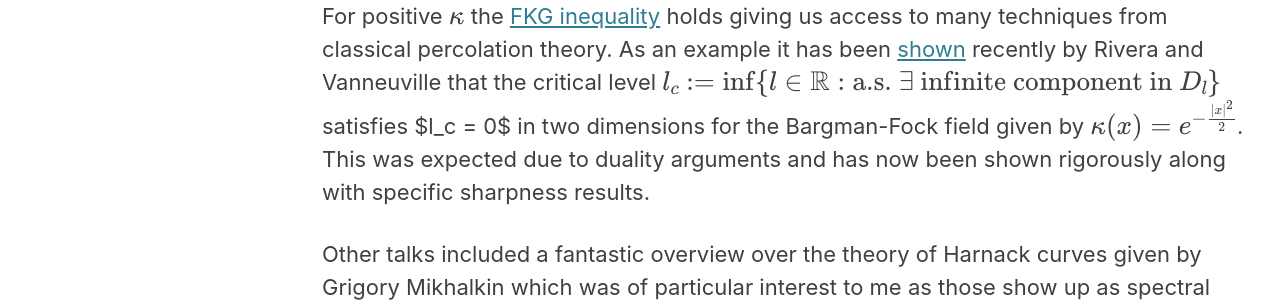
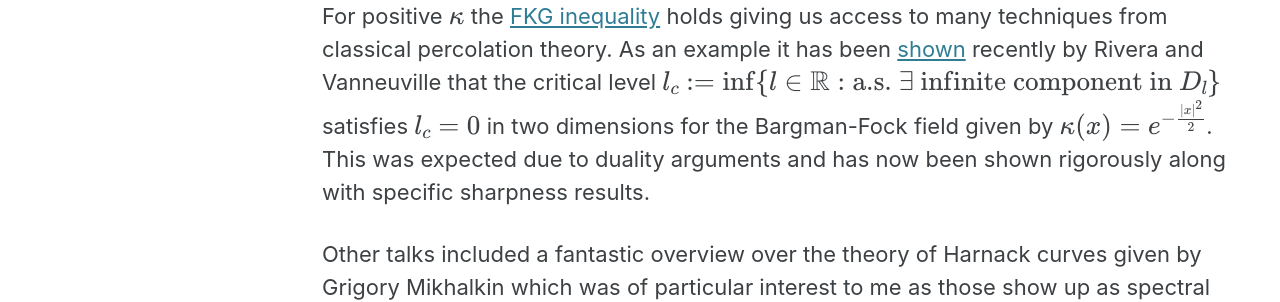
Before and after one commit to nikolaibobenko/nikolaibobenko.github.io, a Jekyll site: the page built from _talks/2021-02-WorkshopOnStatisticalPhysics.md, in a window 1280 px wide. Shown: the part 455-757 px from the top of the page. Built offline with Jekyll 4.4.1, drawn with Linux system fonts in a browser that asks for light colours; cached includes are drawn as plain includes; formulas are drawn with MathJax 3.

Commit message:
typesetting fix

```diff
--- a/_talks/2021-02-WorkshopOnStatisticalPhysics.md
+++ b/_talks/2021-02-WorkshopOnStatisticalPhysics.md
@@ -11,7 +11,7 @@ tags: conference
 
 I just returned from the annual Workshop on Statistical Physics in Les Diablerets. Of course due to COVID restrictions it was held with very few in place participants which is regrettable but also allowed for some nice collaboration and intimate lectures with helpful discussions.
 
-The topics discussed covered nodal domains of solutions to the Helmholtz equation and a probabilitic version of that given by appropriate Gaussian fields. For centered, stationary, continuous Gaussian fields defined by their covariance function $$\kappa(x) = \mathbb{E}[f(0)f(x)]$$ one is interested in the question of percolation of the nodal domains $$D_l = \{f(x) \geq -l\}$$. For	 positive $$\kappa$$ the [FKG inequality](https://en.wikipedia.org/wiki/FKG_inequality) holds giving us access to many techniques from classical percolation theory. As an example it has been [shown](https://hal.archives-ouvertes.fr/hal-01634286/file/critical_threshold_BF.pdf) recently by Rivera and Vanneuville that the critical level $$l_c := \inf\{l\in\mathbb{R}: \text{a.s. }\exists \text{ infinite component in }D_l\}$$ satisfies $l_c = 0$ in two dimensions for the Bargman-Fock field given by
+The topics discussed covered nodal domains of solutions to the Helmholtz equation and a probabilitic version of that given by appropriate Gaussian fields. For centered, stationary, continuous Gaussian fields defined by their covariance function $$\kappa(x) = \mathbb{E}[f(0)f(x)]$$ one is interested in the question of percolation of the nodal domains $$D_l = \{f(x) \geq -l\}$$. For	 positive $$\kappa$$ the [FKG inequality](https://en.wikipedia.org/wiki/FKG_inequality) holds giving us access to many techniques from classical percolation theory. As an example it has been [shown](https://hal.archives-ouvertes.fr/hal-01634286/file/critical_threshold_BF.pdf) recently by Rivera and Vanneuville that the critical level $$l_c := \inf\{l\in\mathbb{R}: \text{a.s. }\exists \text{ infinite component in }D_l\}$$ satisfies $$l_c = 0$$ in two dimensions for the Bargman-Fock field given by
 $$\kappa(x) = e^{-\frac{|x|^2}{2}}$$. This was expected due to duality arguments and has now been shown rigorously along with specific sharpness results.
 
 Other talks included a fantastic overview over the theory of Harnack curves given by Grigory Mikhalkin which was of particular interest to me as those show up as spectral curves of dimer models on $$\mathbb{Z}^2$$ periodic graphs with periodic weights. Of note was also a talk by Stas Smirnov on a current project on [diffusion limited aggregation](https://en.wikipedia.org/wiki/Diffusion-limited_aggregation). I plan to write a little overview on this soon.
```
